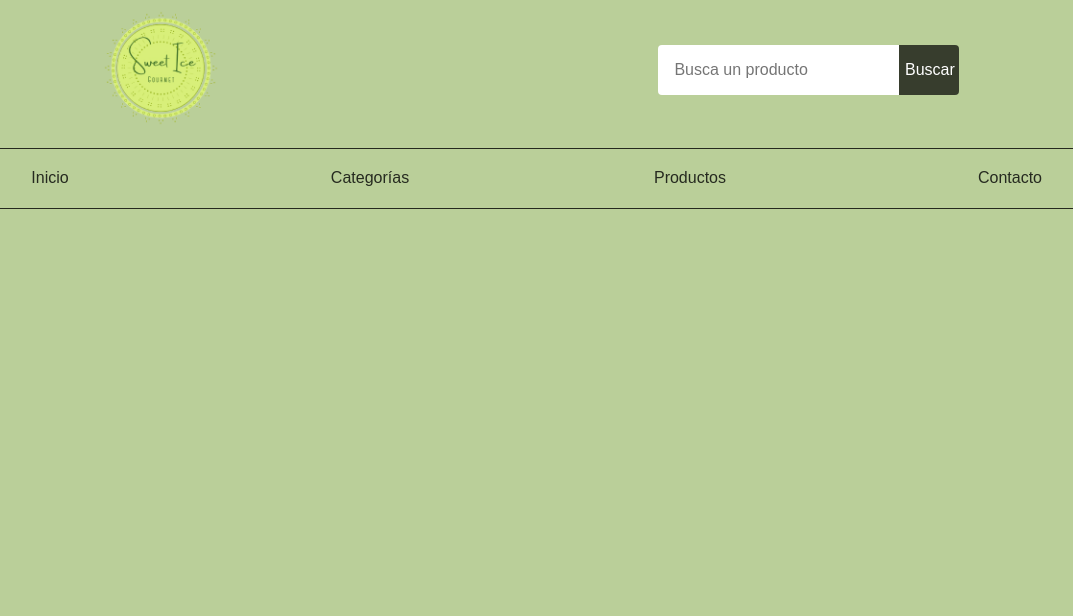
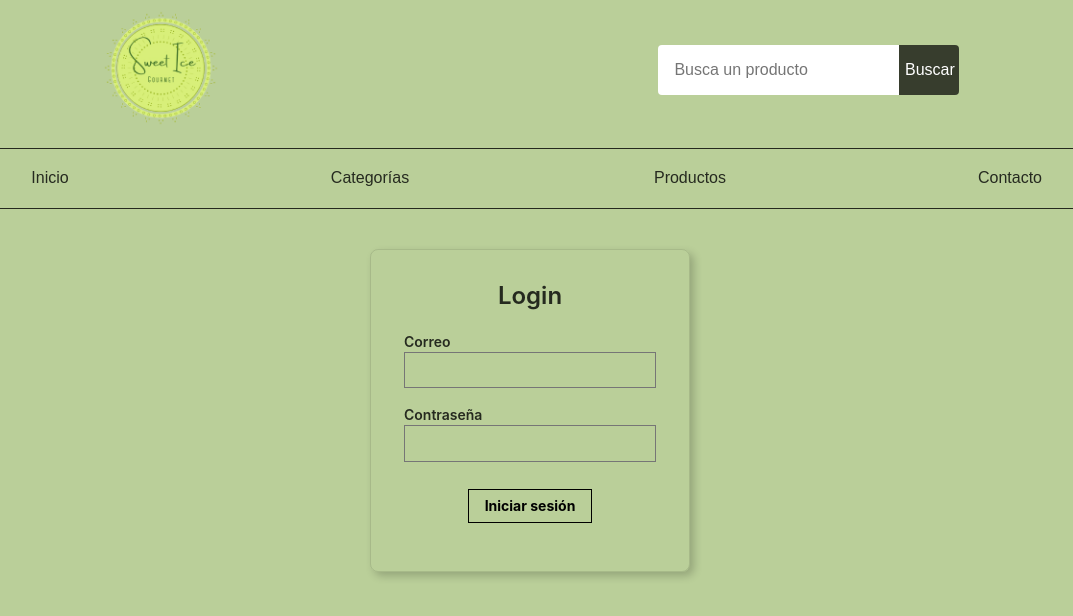
Before and after one commit to MemazoG/web-proyecto, a React (Create React App) app in the folder frontend/: page /login in a window 1280 px wide. Shown: the top 616 px of the page, without its empty margins (110-1183 px from the left). Built offline with nearby package versions, Linux system fonts and the light colour scheme.

Commit message:
advance product page and searchbar button

```diff
--- a/frontend/src/App.js
+++ b/frontend/src/App.js
@@ -5,10 +5,12 @@ import Header from './components/Header/Header';
 import Inicio from './components/Inicio/Inicio';
 import Categorias from './components/Categorias/Categorias';
 import Productos from './components/Productos/Productos';
+import PaginaProducto from './components/PaginaProducto/PaginaProducto';
 import Contacto from './components/Contacto/Contacto'
+import Login from './components/Login/Login';
 import Admin from './components/Admin/Admin';
 
-import {cards1} from './cards';
+import { cards1 } from './cards';
 
 class App extends Component {
   constructor() {
@@ -21,7 +23,7 @@ class App extends Component {
 
   onSearchfieldChange = (event) => {
     console.log(event.target.value)
-    this.setState({searchfield: event.target.value})
+    this.setState({ searchfield: event.target.value })
   }
 
   render() {
@@ -32,16 +34,19 @@ class App extends Component {
     return (
       <BrowserRouter>
         <div className="App">
-          <Header searchChange={this.onSearchfieldChange}/>
+          <Header searchChange={this.onSearchfieldChange} />
         </div>
         <Routes>
-          <Route path="/" element={<Inicio />} exact />
-          <Route path="/categorias" element={<Categorias />} />
-          <Route path="/productos" element={<Productos cards={filteredCards} />} />
-          <Route path="/contacto" element={<Contacto />} />
-          <Route path="/pagina-producto/:id" element={<Productos />} />
-          <Route path="/admin" element={<Admin />} />
+          <Route path="/" exact element={<Inicio />} />
+          <Route path="/categorias" exact element={<Categorias />} />
+          <Route path="/productos" exact element={<Productos cards={filteredCards} />} />
+          <Route path="/contacto" exact element={<Contacto />} />
+          <Route path="/pagina-producto/:id" exact element={<PaginaProducto />} />
+
+          <Route path="/login" exact element={<Login />} />
+          <Route path="/admin" exact element={<Admin />} />
         </Routes>
+
       </BrowserRouter>
     );
   }
--- a/frontend/src/cards.js
+++ b/frontend/src/cards.js
@@ -1,29 +1,36 @@
 export const cards1 = [
     {
+        id: 1,
         name: "Apple",
         category: "Fruit"
     },
     {
+        id: 2,
         name: "Apple",
         category: "Fruit"
     },
     {
+        id: 3,
         name: "Broccoli",
         category: "Vegetable"
     },
     {
+        id: 4,
         name: "Water",
         category: "Drink"
     },
     {
+        id: 5,
         name: "Water",
         category: "Drink"
     },
     {
+        id: 6,
         name: "Ice Cream",
         category: "Dessert"
     },
     {
+        id: 7,
         name: "Ice Cream",
         category: "Dessert"
     }
--- a/frontend/src/components/Header/Header.js
+++ b/frontend/src/components/Header/Header.js
@@ -21,11 +21,14 @@ const Header = ({ searchChange }) => {
                             id="search"
                             onChange={searchChange}
                         />
-                        <input
-                            className="f6 f5-l button-reset fl pv3 tc bn bg-animate bg-black-70 hover-bg-black white pointer w-100 w-25-m w-20-l br2-ns br--right-ns"
-                            type="submit"
-                            value="Buscar"
-                        />
+
+                        <Link to="/productos">
+                            <input
+                                className="f6 f5-l button-reset fl pv3 tc bn bg-animate bg-black-70 hover-bg-black white pointer w-100 w-25-m w-20-l br2-ns br--right-ns"
+                                type="submit"
+                                value="Buscar"
+                            />
+                        </Link>
                     </div>
                 </div>
                 <Nav />
--- /dev/null
+++ b/frontend/src/components/Login/Login.js
@@ -0,0 +1,76 @@
+import { React, Component } from 'react';
+
+class Login extends Component {
+    constructor() {
+        super();
+        this.state = {
+            loginEmail: '',
+            loginPassword: ''
+        }
+    }
+
+    onEmailChange = (event) => {
+        this.setState({loginEmail: event.target.value})
+        console.log(event.target.value)
+    }
+
+    onPasswordChange = (event) => {
+        this.setState({loginPassword: event.target.value})
+        console.log(event.target.value)
+    }
+
+    onLoginClick = () => {
+        console.log("Click")
+        //fetch a /login con POST
+
+        //cargar página de administrador (CRUD)
+    }
+
+    render() {
+        return (
+            <div>
+                <article className="br3 ba b--black-10 mv4 w-100 w-50-m w-25-l mw6 shadow-5 center">
+                    <main className="pa4 black-80">
+                        <form className="measure center">
+                            <fieldset id="sign_up" className="ba b--transparent ph0 mh0">
+                                <legend className="f3 fw6 ph0 mh0 tc">Login</legend>
+                                <div className="mt3">
+                                    <label className="db fw6 lh-copy f6" htmlFor="email-address">Correo</label>
+                                    <input
+                                        className="pa2 input-reset ba bg-transparent hover-bg-black hover-white w-100"
+                                        type="email"
+                                        name="email-address"
+                                        id="email-address"
+                                        onChange={this.onEmailChange}
+                                    />
+                                </div>
+                                <div className="mv3">
+                                    <label className="db fw6 lh-copy f6" htmlFor="password">Contraseña</label>
+                                    <input
+                                        className="b pa2 input-reset ba bg-transparent hover-bg-black hover-white w-100"
+                                        type="password"
+                                        name="password"
+                                        id="password"
+                                        onChange={this.onPasswordChange}
+                                    />
+                                </div>
+                            </fieldset>
+                            <div className="tc">
+                                <input
+                                    className="b ph3 pv2 input-reset ba b--black bg-transparent grow pointer f6 dib"
+                                    type="submit"
+                                    value="Iniciar sesión"
+                                    onClick={this.onLoginClick}
+                                />
+                            </div>
+                            <div className="lh-copy mt3">
+                            </div>
+                        </form>
+                    </main>
+                </article>
+            </div>
+        )
+    }
+}
+
+export default Login
--- /dev/null
+++ b/frontend/src/components/PaginaProducto/PaginaProducto.css
@@ -0,0 +1,5 @@
+.img {
+    max-width: 100%;
+    height: auto;
+    object-fit: cover;
+}
--- /dev/null
+++ b/frontend/src/components/PaginaProducto/PaginaProducto.js
@@ -0,0 +1,23 @@
+import Apple from './apple.png';
+import './PaginaProducto.css';
+
+const PaginaProducto = () => {
+    return (
+        <div className="flex justify-center w-100">
+            <div className="ba b--white bw2 w-30 tc">
+                <img className="img" alt="product" src={Apple} />
+            </div>
+
+            <div className="ba b--yellow bw2 w-50">
+                <h1>Nombre Producto</h1>
+                <div className="flex inline-flex ml2">
+                    <p className="ma0 w-50">Precio</p>
+                    <p className="ma0 w-50 i">Categoría</p>
+                </div>
+                <p>Descripción</p>
+            </div>
+        </div>
+    )
+}
+
+export default PaginaProducto
```
Also changed, not shown: frontend/src/components/PaginaProducto/apple.png (added).
